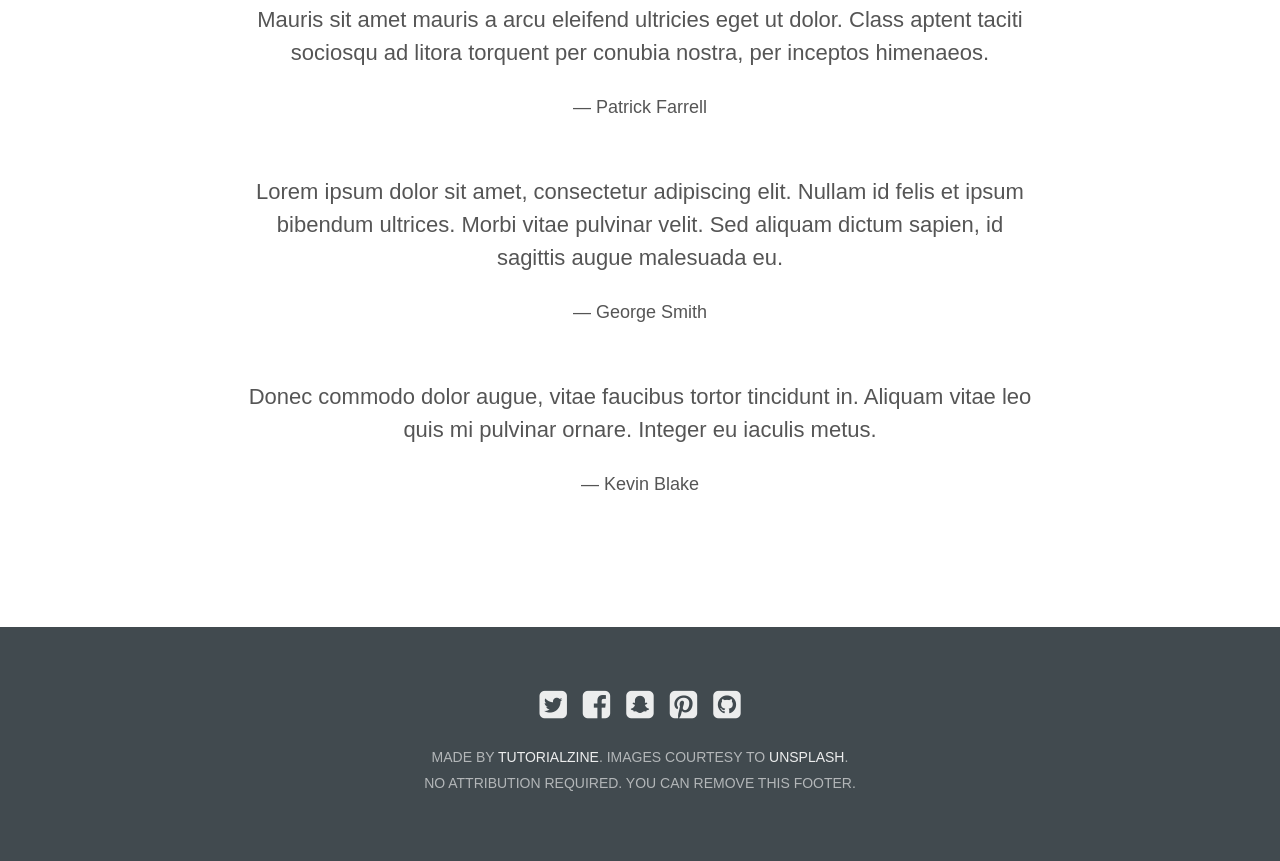
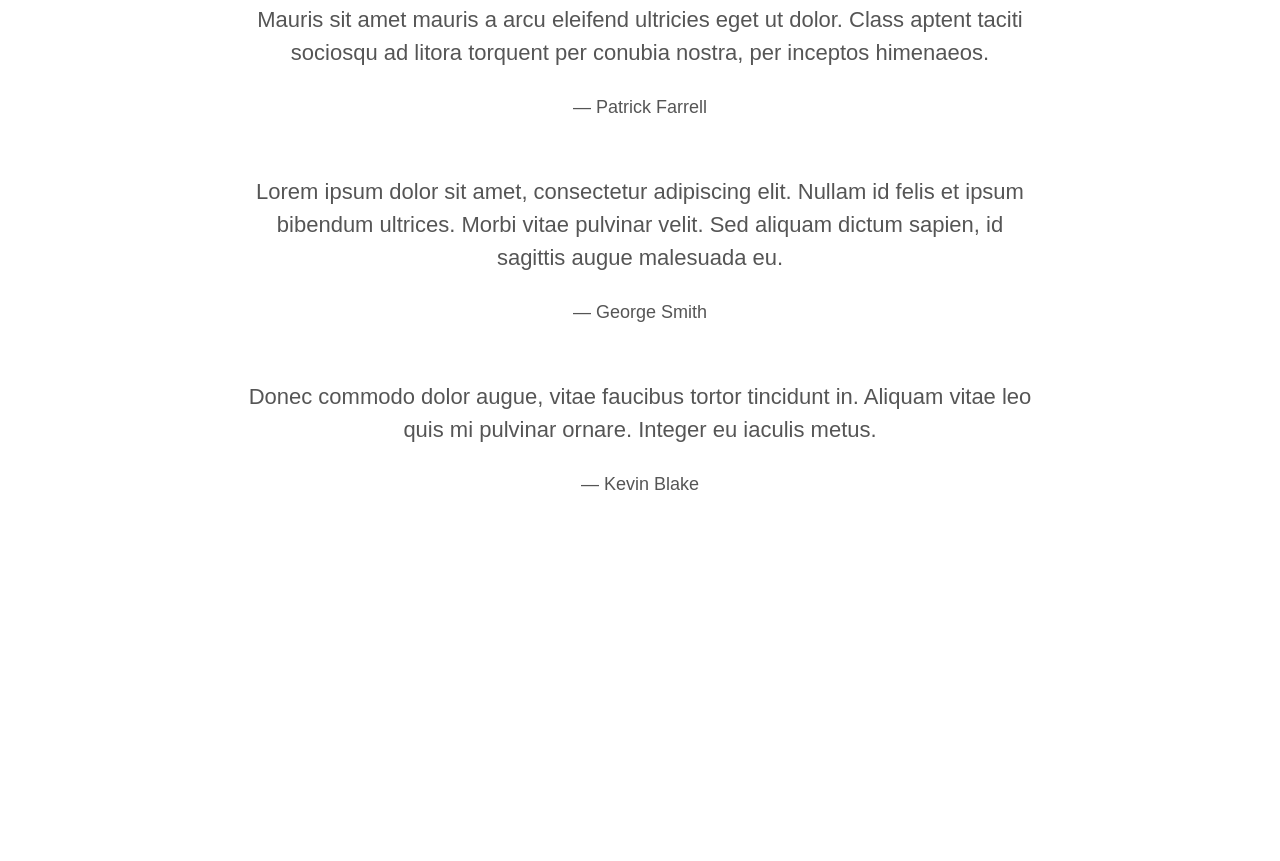
Before and after one commit to aake0/Baruiz_TLE10, a plain HTML site: page index.html in a window 1280 px wide. Shown: the part 2969-3830 px from the top of the page. After the commit the page ends 3596 px from the top, so only its background shows below. Drawn offline with nearby package versions, Linux system fonts and the light colour scheme.

Commit message:
removed footer

```diff
--- a/index.html
+++ b/index.html
@@ -81,17 +81,6 @@
 
 	</section>
 
-	<footer>
-		<ul>
-			<li><a href="#"><i class="fa fa-twitter-square"></i></a></li>
-			<li><a href="#"><i class="fa fa-facebook-square"></i></a></li>
-			<li><a href="#"><i class="fa fa-snapchat-square"></i></a></li>
-			<li><a href="#"><i class="fa fa-pinterest-square"></i></a></li>
-			<li><a href="#"><i class="fa fa-github-square""></i></a></li>
-		</ul>
-		<p>Made by <a href="http://tutorialzine.com/" target="_blank">tutorialzine</a>. images courtesy to <a href="http://unsplash.com/" target="_blank">unsplash</a>.</p>
-		<p>No attribution required. you can remove this footer.</p>
-	</footer>
 
 </body>
 
```
